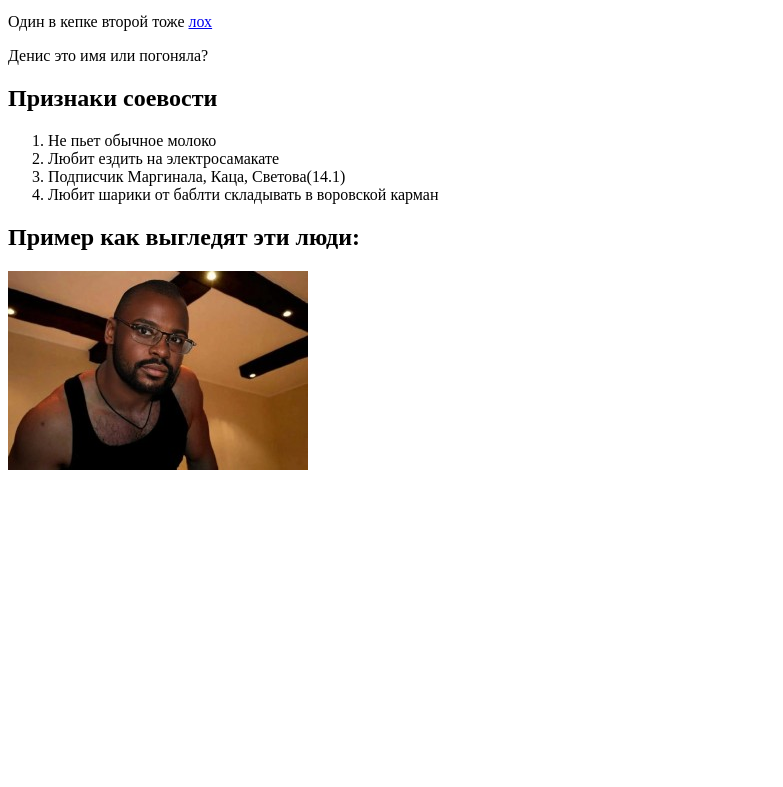
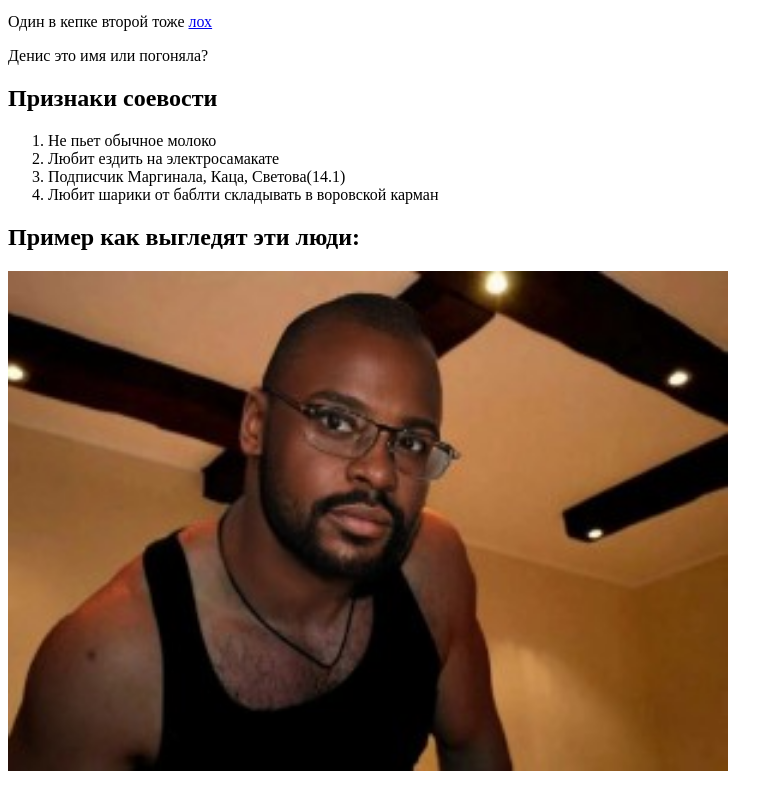
Before and after one commit to borode/3, a plain HTML site: page index.html in a window 1280 px wide. Shown: the part 87-874 px from the top of the page, without its empty margins (0-783 px from the left). Before the commit the page ends 800 px from the top, so only its background shows below. Drawn offline with Linux system fonts and the light colour scheme.

Commit message:
3.1 photo

```diff
--- a/index.html
+++ b/index.html
@@ -19,6 +19,6 @@
     <li>Любит шарики от баблти складывать в воровской карман</li>
 </ol>
 <h2>Пример как выгледят эти люди:</h2>
-<img src="img/5934acea2498904fd954ec9c7c665f09.jpg" height="199" width="300"/></p>
+<img src="img/5934acea2498904fd954ec9c7c665f09.jpg" height="500" width="720"/></p>
 </body>
 </html>
```
